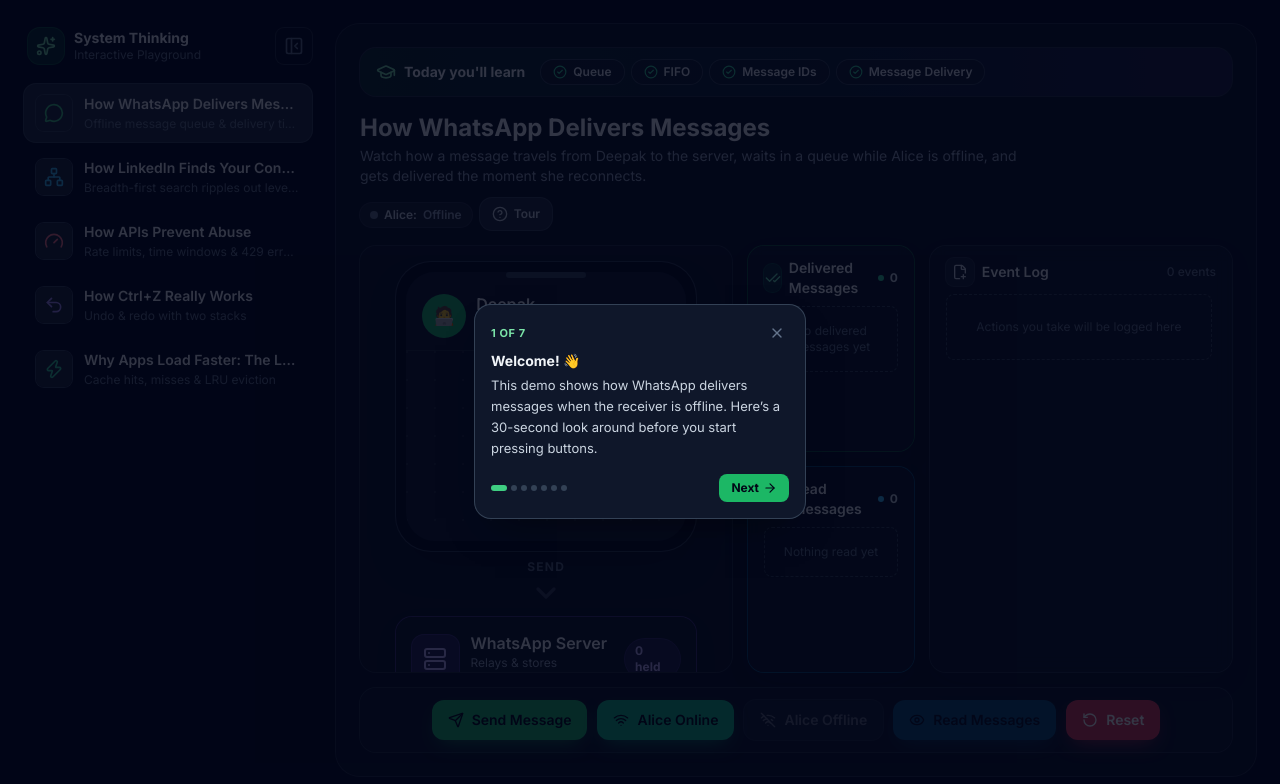
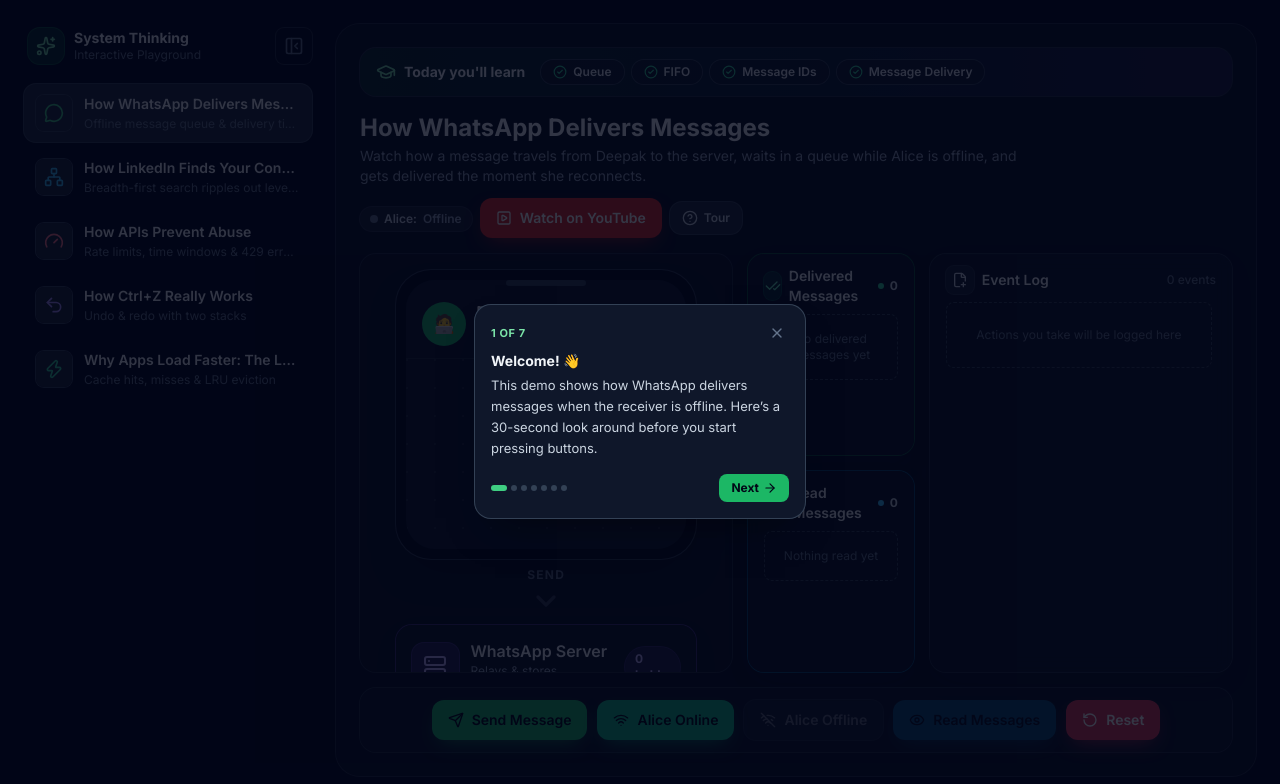
Before and after one commit to deepak786/system-thinking-playground, a React (Vite) app: page /whatsapp-delivery in a window 1280 px wide. Shown: the top 784 px of the page. Built offline with nearby package versions, Linux system fonts and the light colour scheme.

Commit message:
Add youtube video link

```diff
--- a/src/demos/whatsapp-delivery/WhatsAppDelivery.tsx
+++ b/src/demos/whatsapp-delivery/WhatsAppDelivery.tsx
@@ -7,9 +7,13 @@
 import { EventLog } from './components/EventLog'
 import { ControlBar } from './components/ControlBar'
 import { StatusBadge } from '../../shared/StatusBadge'
+import { WatchOnYouTube } from '../../shared/WatchOnYouTube'
 import { Tour } from '../../shared/tour/Tour'
 import { TourButton } from '../../shared/tour/TourButton'
 import { useTour } from '../../shared/tour/useTour'
+
+/** Companion explainer video for this demo. */
+const VIDEO_URL = 'https://www.youtube.com/watch?v=G_ECbKeIuSI'
 
 /**
  * Educational visualization of how WhatsApp delivers messages when the
@@ -49,6 +53,7 @@
           <span data-tour="status">
             <StatusBadge online={state.aliceOnline} label="Alice:" />
           </span>
+          <WatchOnYouTube href={VIDEO_URL} />
           <TourButton onClick={tour.start} />
         </div>
       </div>
```
